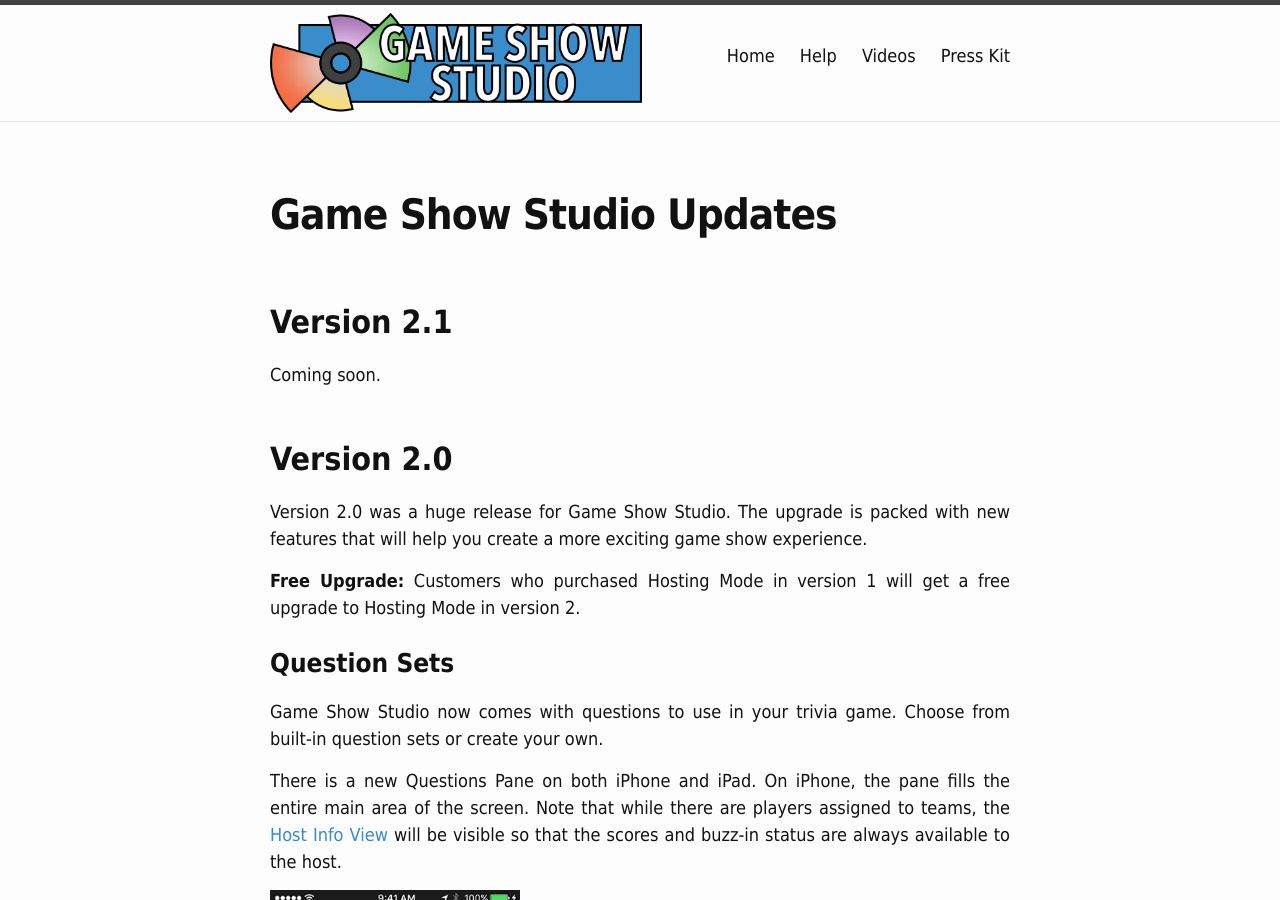
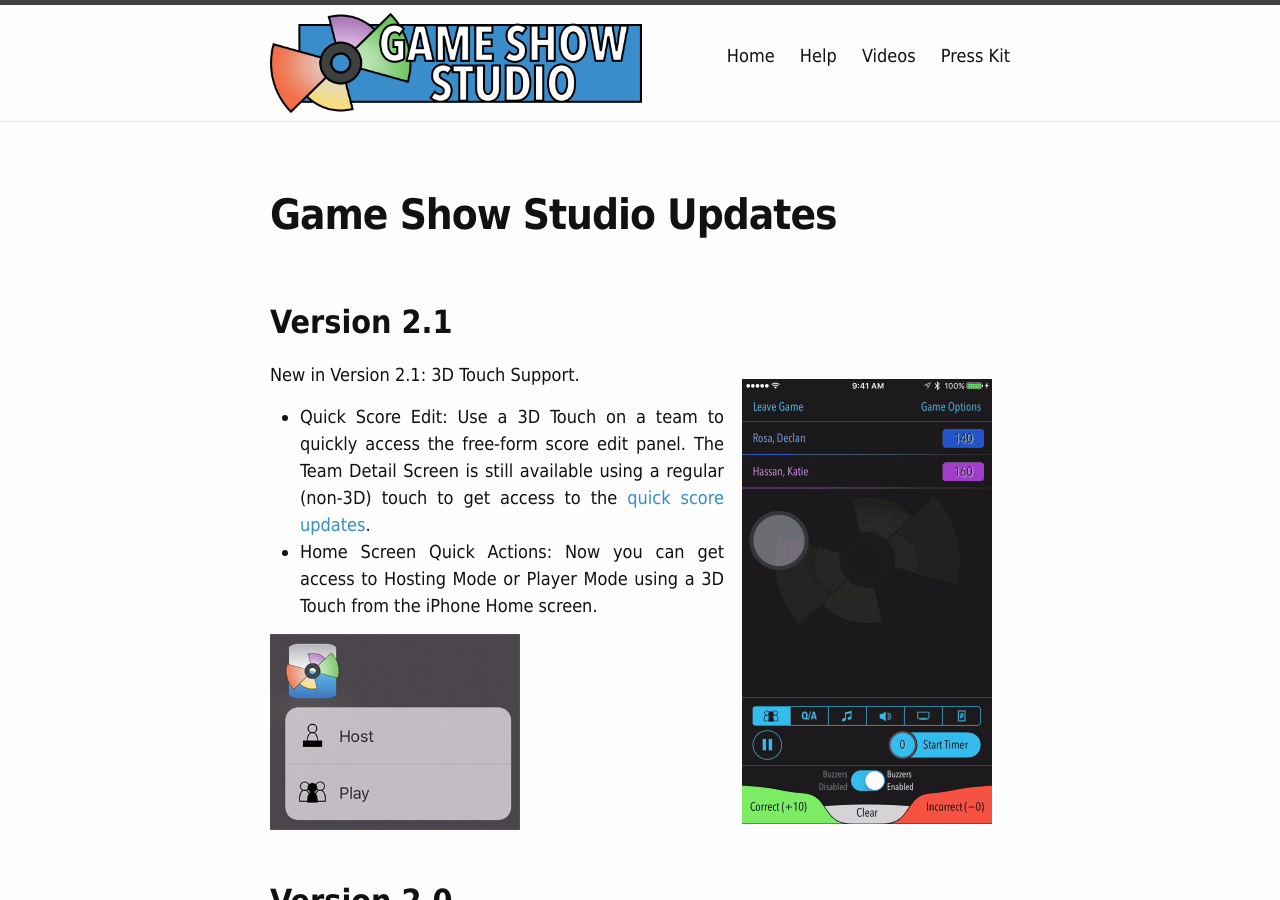
Before and after one commit to gameshowstudio/gameshowstudio.github.io, a Jekyll site: the page built from updates/index.md, in a window 1280 px wide and 900 px high. Built offline with Jekyll 4.4.1, drawn with Linux system fonts in a browser that asks for light colours.

Commit message:
Update the Updates page for version 2.1

```diff
--- a/updates/index.md
+++ b/updates/index.md
@@ -6,7 +6,15 @@
 
 ## Version 2.1
 
-Coming soon.
+{: .floatRight }
+![animation-of-new-3d-touch](/images/v2-0-0/3d-touch-team.gif)
+
+New in Version 2.1: 3D Touch Support.
+
+* Quick Score Edit: Use a 3D Touch on a team to quickly access the free-form score edit panel. The Team Detail Screen is still available using a regular (non-3D) touch to get access to the [quick score updates](#easier-score-updates).
+* Home Screen Quick Actions: Now you can get access to Hosting Mode or Player Mode using a 3D Touch from the iPhone Home screen.
+
+![quick-actions](/images/v2-0-0/3d-touch-quick-actions.png){:width="250px"}
 
 ## Version 2.0
 
```
